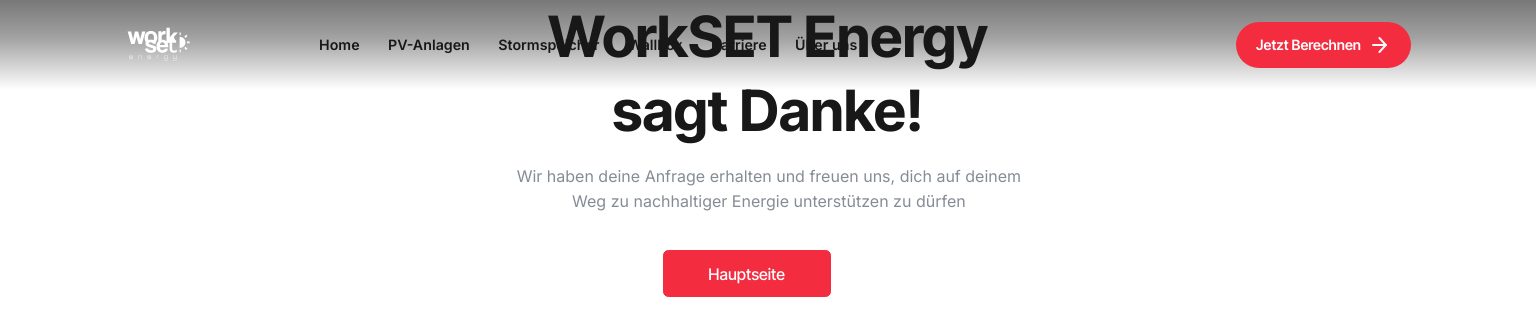
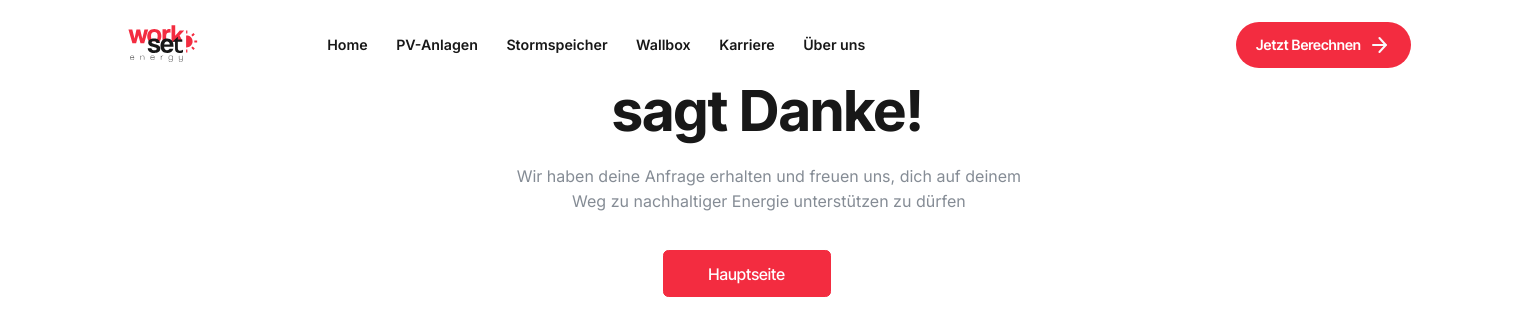
Before and after one commit to ihor-soloviov/workset_energy, a Next.js app: page /thank-you in a window 1536 px wide. Shown: the top 336 px of the page. Built offline with nearby package versions, Linux system fonts and the light colour scheme.

Commit message:
fixed the header color on karrier/jobs

```diff
--- a/src/components/Header/Header.module.css
+++ b/src/components/Header/Header.module.css
@@ -1,10 +1,5 @@
 .header {
-  background: linear-gradient(
-    180deg,
-    rgba(24, 24, 24, 0.6) -3.7%,
-    rgba(24, 24, 24, 0.4) 42.45%,
-    rgba(24, 24, 24, 0) 100%
-  );
+  background: unset;
   padding: 18px 0px 24px 0px;
   width: 100%;
   position: fixed;
@@ -13,18 +8,23 @@
   transition: all 0.4s var(--cubic);
 }
 
-.header.scrolled {
-  /* display: none; */
-  top: -80px;
-  transition: top 0.4s ease-out;
-}
-
-.header.blackStyle.scrolled {
-  background-color: var(--white-main);
+.header.gradient {
+  background: linear-gradient(
+    180deg,
+    rgba(24, 24, 24, 0.6) -3.7%,
+    rgba(24, 24, 24, 0.4) 42.45%,
+    rgba(24, 24, 24, 0) 100%
+  );
+  transition: background 0.4s var(--cubic);
 }
 
 .header.blackStyle {
-  transition: unset;
+  background: var(--white-main);
+}
+
+.header.scrolled {
+  top: -84px;
+  transition: top 0.4s ease-out;
 }
 
 .headerContainer {
@@ -109,10 +109,9 @@
   .headerNav {
     height: 100%;
   }
-
   .headerLogo {
-    width: 7.3rem;
-    height: 4.3rem;
+    width: 73px;
+    height: 43px;
   }
 
   .headerLeadLink {
--- a/src/components/Header/Header.tsx
+++ b/src/components/Header/Header.tsx
@@ -7,24 +7,30 @@ import styles from './Header.module.css';
 import MobileMenu from './MobileMenu/MobileMenu';
 import Button from '../common/Button/Button';
 import HeaderNavList from './HeaderNavList/HeaderNavList';
+import WorksetColorIcon from '/public/icons/workset-color.svg';
 import WorksetIcon from '/public/icons/workset.svg';
 import BurgerIcon from '/public/icons/burger.svg';
 import ArrowIcon from '/public/icons/small-arrow-btn.svg';
 import { usePathname } from 'next/navigation';
 import { useGlobalStore } from '@/store/global-store';
-import { pathnames, jobPathRegex } from '@/utils/pathnames';
+import { pathnames, jobPathRegex, blackList } from '@/utils/pathnames';
 
 const Header = () => {
   const [isMenuOpen, setIsMenuOpen] = useState(false);
+  const [isBlack, setIsBlack] = useState(false);
   const [position, setPosition] = useState(window.scrollY);
+  const [isGradient, setIsGradient] = useState(false);
   const [visible, setVisible] = useState(true);
 
   useEffect(() => {
     const handleScroll = () => {
       let moving = window.scrollY;
-      if (moving > 80) {
+      if (moving > 84) {
         setVisible(position > moving);
         setPosition(moving);
+        setIsGradient(true);
+      } else {
+        setIsGradient(false);
       }
     };
     window.addEventListener('scroll', handleScroll);
@@ -53,17 +59,29 @@ const Header = () => {
     };
   }, [setIsDesktop]);
 
+  useEffect(() => {
+    setIsBlack(blackList.includes(pathname));
+  }, [pathname]);
+
   return (
     <>
       {(pathnames.includes(pathname) || jobPathRegex.test(pathname)) && (
         <header
           id="header"
-          className={`${styles.header} ${!visible ? styles.scrolled : ''}`}
+          className={`
+          ${styles.header}
+          ${isBlack ? styles.blackStyle : ''}
+          ${isGradient ? styles.gradient : ''}
+          ${!visible ? styles.scrolled : ''}`}
         >
           <div className={styles.headerContainer}>
             <nav className={styles.headerNav}>
               <Link className={styles.headerLogoLink} href="/">
-                <WorksetIcon className={styles.headerLogo} />
+                {isBlack ? (
+                  <WorksetColorIcon className={styles.headerLogo} />
+                ) : (
+                  <WorksetIcon className={styles.headerLogo} />
+                )}
               </Link>
               <Button
                 handleClick={handleMenuClick}
--- a/src/components/Header/HeaderNavList/HeaderNavList.module.css
+++ b/src/components/Header/HeaderNavList/HeaderNavList.module.css
@@ -39,9 +39,9 @@
     border-radius: 0.2rem;
     background-color: var(--white-main);
     width: 0;
-    height: 0.3rem;
+    height: 2px;
     left: 1rem;
-    bottom: 0;
+    top: 70%;
     transition: all 0.3s ease;
   }
 
```
